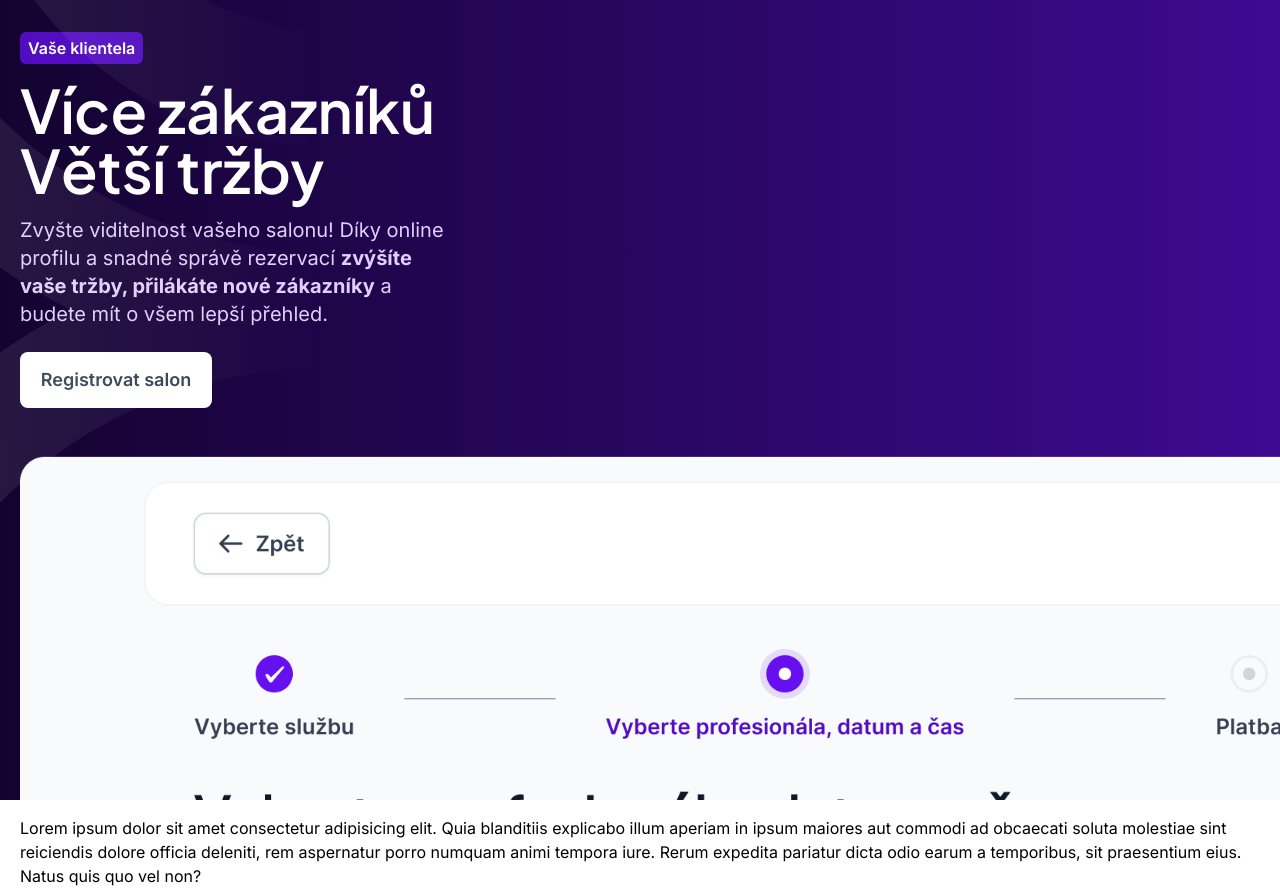
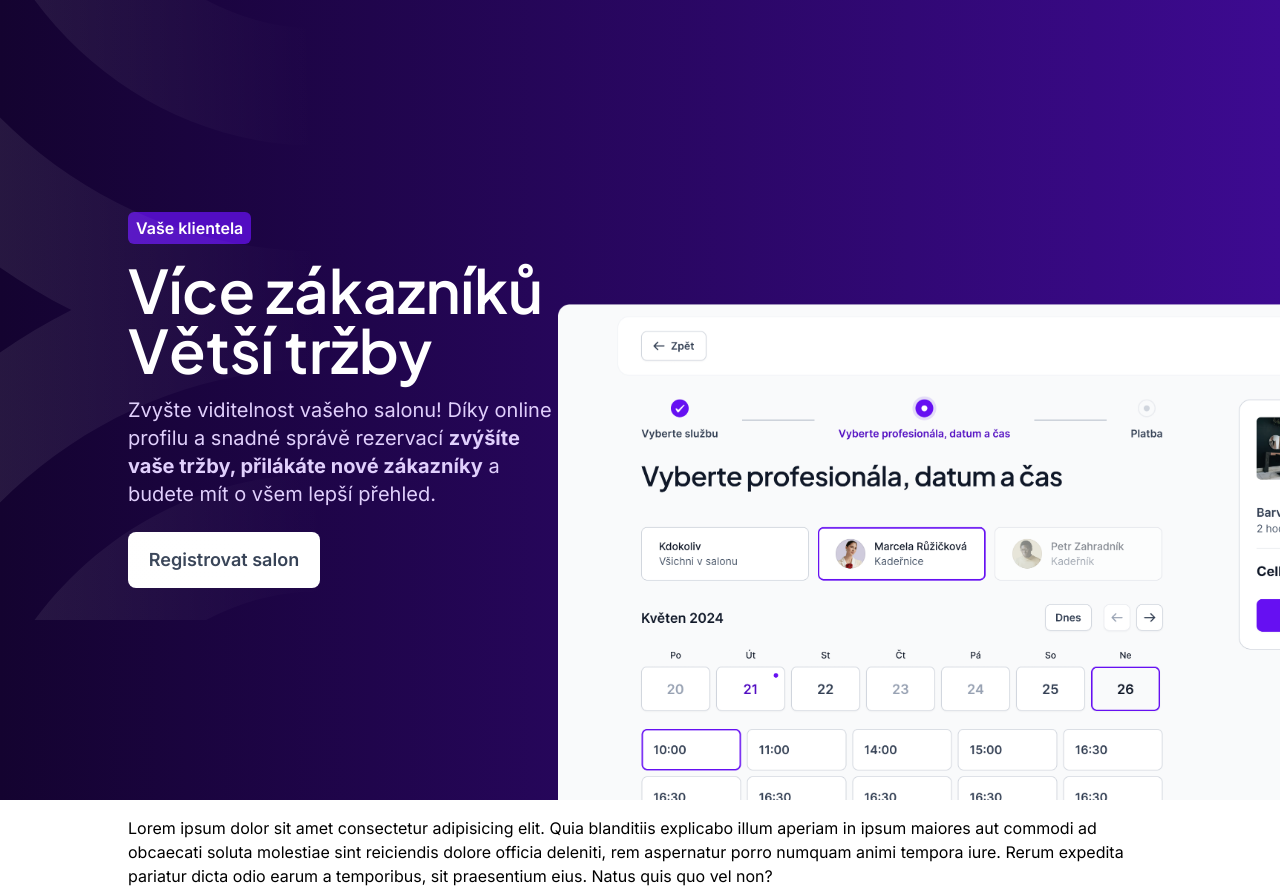
Before and after one commit to patrik-pk/vue-tailwind, a Vue app: page / in a window 1280 px wide. Built offline with nearby package versions, Linux system fonts and the light colour scheme.

Commit message:
basic responsivity

```diff
--- a/src/components/HelloWorld.vue
+++ b/src/components/HelloWorld.vue
@@ -1,12 +1,13 @@
 <template>
-  <div :class="customContainerClass" class="relative py-8 min-h-screen w-full flex flex-col justify-content-center bg-gradient-to-r from-gradient1 to-gradient2 overflow-hidden">
+  <div :class="customContainerClass" class="relative w-full min-h-screen bg-gradient-to-r from-gradient1 to-gradient2 overflow-hidden">
     <div class="absolute top-0 left-0 w-80 h-full">
       <Pattern />
     </div>
 
+    <div class="py-8 flex flex-col w-full min-h-screen lg:flex-row lg:items-center">
       <div class="flex flex-col">
         <div class="text-white font-semibold text-base bg-primary w-fit rounded-md py-1 px-2">Vaše klientela</div>
-      <h1 class="text-white font-semibold text-4xl leading-tight mt-4 lg:text-6xl font-jakarta">Více zákazníků <br> Větší tržby</h1>
+        <h1 class="text-white font-semibold text-4xl leading-tight mt-4 font-jakarta xl:text-6xl ">Více zákazníků <br> Větší tržby</h1>
         <div class="text-whiteText text-xl mt-4" :style="{maxWidth: '430px'}">
           Zvyšte viditelnost vašeho salonu!
           Díky online profilu a snadné správě rezervací
@@ -19,8 +20,9 @@
         </button>
       </div>
 
-    <div class="relative mt-12" :style="{flexGrow: 1}">
+      <div class="relative mt-12 min-h-60" :style="{flexGrow: 1}">
         <img class="absolute top-0 left-0 h-auto max-w-none" :style="{ width: '180%' }" src="./../../public/img.png" alt="">
+      </div>
     </div>
   </div>
 </template>
--- a/src/helpers.ts
+++ b/src/helpers.ts
@@ -1 +1 @@
-export const customContainerClass = "px-5"
+export const customContainerClass = "px-5 sm:px-1/10"
--- a/tailwind.config.js
+++ b/tailwind.config.js
@@ -9,7 +9,10 @@ export default {
         'gradient1': '#140330',
         'gradient2': '#3D0A91',
         'btnColor': '#344054'
-      }
+      },
+      padding: {
+        '1/10': '10%',
+      },
     },
     fontFamily: {
       'inter': ["Inter", "sans-serif"],
```
Lines whose indentation alone changed are shown as unchanged.
